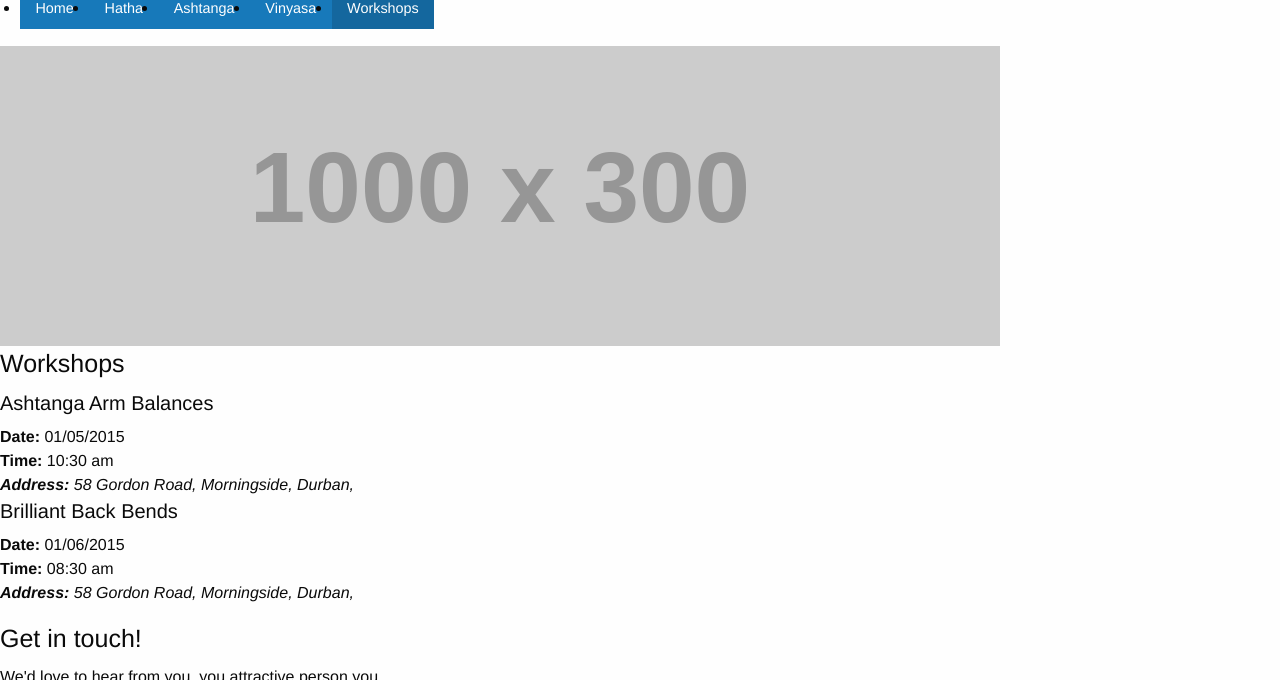
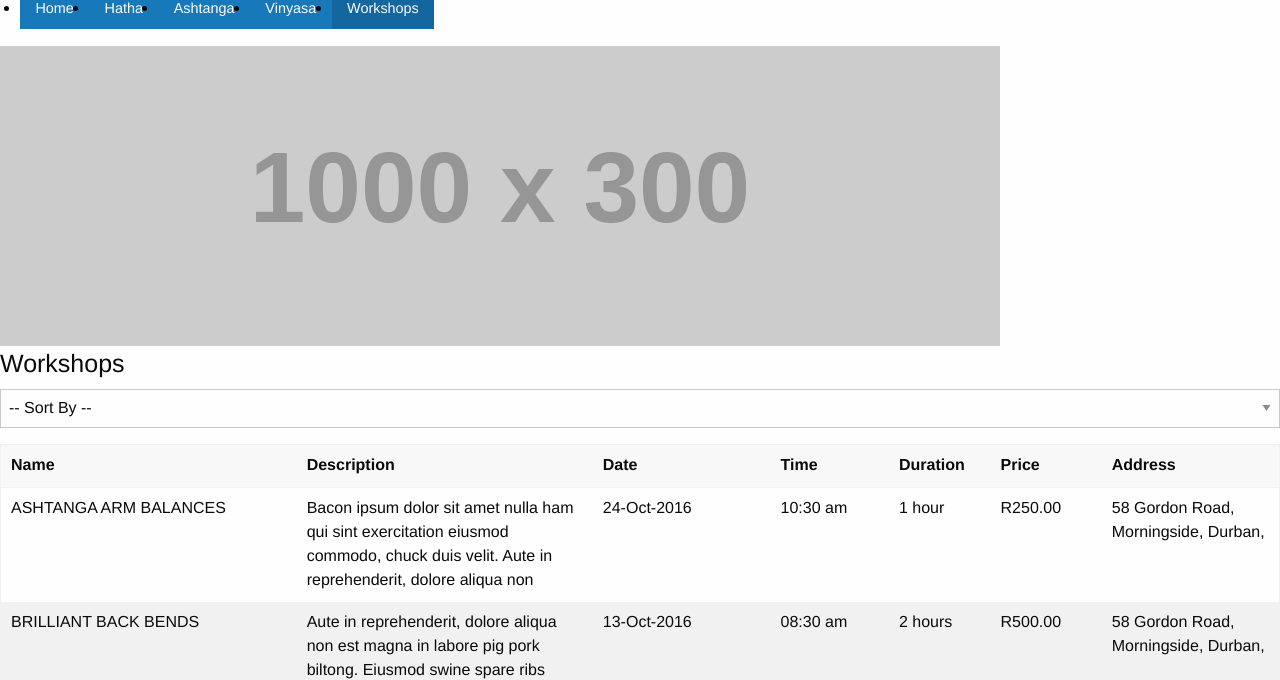
Before and after one commit to PaulCluver/Mukti, a website: page index.html at #/contact in a window 1280 px wide. Both pictures are taken after a click on the link "Workshops". Shown: the part 120-800 px from the top of the page. Drawn offline with nearby package versions, Linux system fonts and the light colour scheme; some packages are replaced by stand-ins of ours; placeholder pictures from the web are drawn by us.

Commit message:
Updated lots of stuffs

```diff
--- /dev/null
+++ b/app/filters.js
@@ -0,0 +1,15 @@
+yogaApp.filter('durations', function()
+{
+	return function(duration) {
+		switch (duration) {
+			case 1:
+				return "1 hour";
+			case 2:
+				return "2 hours";
+			case 3:
+				return "Half day";
+			case 4:
+				return "Full day";
+		}
+	}
+})
--- a/app/workshops/workshops.html
+++ b/app/workshops/workshops.html
@@ -2,22 +2,38 @@
 <img src="http://placehold.it/1000x300&text=[img]"/>
 <h4>Workshops</h4>
 <div class="row">
-	<div ng-controller="workshopCtrl">
-		<div ng-repeat="workshop in workshops">
-			<div class="small-12 columns">
-				<h5>{{ workshop.name}}</h5>
-			</div>
-			<div class="small-12 columns">
-				<b>Date: </b>{{ workshop.date }}
-			</div>
-			<div class="small-12 columns">
-				<b>Time: </b>{{ workshop.time}}
-			</div>
-			<div class="small-12 columns">
-				<address>
-					<b>Address:</b> {{workshop.location.address}}, {{workshop.location.suburb}}, {{workshop.location.city}}, {{workshops.location.province}}
-				</address>
-			</div>
-		</div>
-	</div>
+  <div class="large-3 columns">
+    <select ng-model="customSort">
+      <option value="">-- Sort By --</option>
+      <option value="date">Date</option>
+      <option value="price">Price</option>
+      <option value="duration">Duration</option>
+    </select>
+  </div>
+  <div class="large-12 columns">
+    <table ng-controller="workshopCtrl">
+      <thead>
+        <tr>
+          <th width="250">Name</th>
+          <th width="250">Description</th>
+          <th width="150">Date</th>
+          <th width="100">Time</th>
+          <th width="50">Duration</th>
+          <th width="50">Price</th>
+          <th width="150">Address</th>
+        </tr>
+      </thead>
+      <tbody>
+        <tr ng-repeat="workshop in workshops | orderBy: customSort">
+          <td valign="top">{{ workshop.name | uppercase}}</td>
+          <td valign="top">{{ workshop.description}}</td>
+          <td valign="top">{{ workshop.date |  date:'dd-MMM-yyyy'}}</td>
+          <td valign="top">{{ workshop.time}}</td>
+          <td valign="top">{{ workshop.duration | durations}}</td>
+          <td valign="top">{{ workshop.price | currency : 'R'}}</td>
+          <td valign="top">{{workshop.location.address}}, {{workshop.location.suburb}}, {{workshop.location.city}}, {{workshops.location.province}}</td>
+        </tr>
+      </tbody>
+    </table>
+  </div>
 </div>
--- a/app/workshops/workshops.js
+++ b/app/workshops/workshops.js
@@ -4,11 +4,15 @@ angular.module('yogaApp.workshops', ['ui.router'])
 
 	.controller('workshopCtrl', ['$scope', function($scope)
 	{
+		$scope.sortOrder = 'customSort';
 		$scope.workshops = [
 			{
 				name: 'Ashtanga Arm Balances',
-				date: '01/05/2015',
+				description: 'Bacon ipsum dolor sit amet nulla ham qui sint exercitation eiusmod commodo, chuck duis velit. Aute in reprehenderit, dolore aliqua non',
+				date: '1477323623006',
 				time: '10:30 am',
+				duration: 1,
+				price: 250,
 				location:
 				{
 					address: '58 Gordon Road',
@@ -19,8 +23,41 @@ angular.module('yogaApp.workshops', ['ui.router'])
 			},
 			{
 				name: 'Brilliant Back Bends',
-				date: '01/06/2015',
+				description: 'Aute in reprehenderit, dolore aliqua non est magna in labore pig pork biltong. Eiusmod swine spare ribs reprehenderit culpa.',
+				date: '1476323623006',
 				time: '08:30 am',
+				duration: 2,
+				price: 500,
+				location:
+				{
+					address: '58 Gordon Road',
+					suburb: 'Morningside',
+					city: 'Durban',
+					province: 'Kwa-zulu Natal'
+				}
+			},
+			{
+				name: 'Restorative Stretching',
+				description: 'Eiusmod swine spare ribs reprehenderit culpa.Eiusmod swine spare ribs reprehenderit culpa. Boudin aliqua adipisicing rump corned beef.',
+				date: '1471323623006',
+				time: '08:30 am',
+				duration: 3,
+				price: 1000,
+				location:
+				{
+					address: '58 Gordon Road',
+					suburb: 'Morningside',
+					city: 'Durban',
+					province: 'Kwa-zulu Natal'
+				}
+			},
+			{
+				name: 'Breaking your Bandas',
+				description: 'Boudin aliqua adipisicing rump corned beef. Eiusmod swine spare ribs reprehenderit culpa. Eiusmod swine spare ribs reprehenderit culpa.',
+				date: '1471223623006',
+				time: '08:30 am',
+				duration: 4,
+				price: 2000,
 				location:
 				{
 					address: '58 Gordon Road',
--- a/index.html
+++ b/index.html
@@ -8,6 +8,7 @@
 	<script src="node_modules/angular/angular.js"></script>
 	<script src="node_modules/ui-router/angular-ui-router.js"></script>
 	<script src="app/app.js"></script>
+	<script src="app/filters.js"></script>
 	<script src="app/home/home.js"></script>
 	<script src="app/workshops/workshops.js"></script>
 	<script src="app/contact/contact.js"></script>
@@ -34,8 +35,8 @@
 			</p>
 		</div>
 	</div>
+
 	<div class="row" ng-hide="showContactUs()">
-		<!-- <button ng-click="showContactUs()">Test</button> -->
 		<div class="large-12 columns">
 			<div class="panel">
 				<h4>Get in touch!</h4>
```
Also changed, not shown: app/contact/contact.html (+2 -2 lines), app/contact/contact.js (+3 -4 lines), 1 other file.
